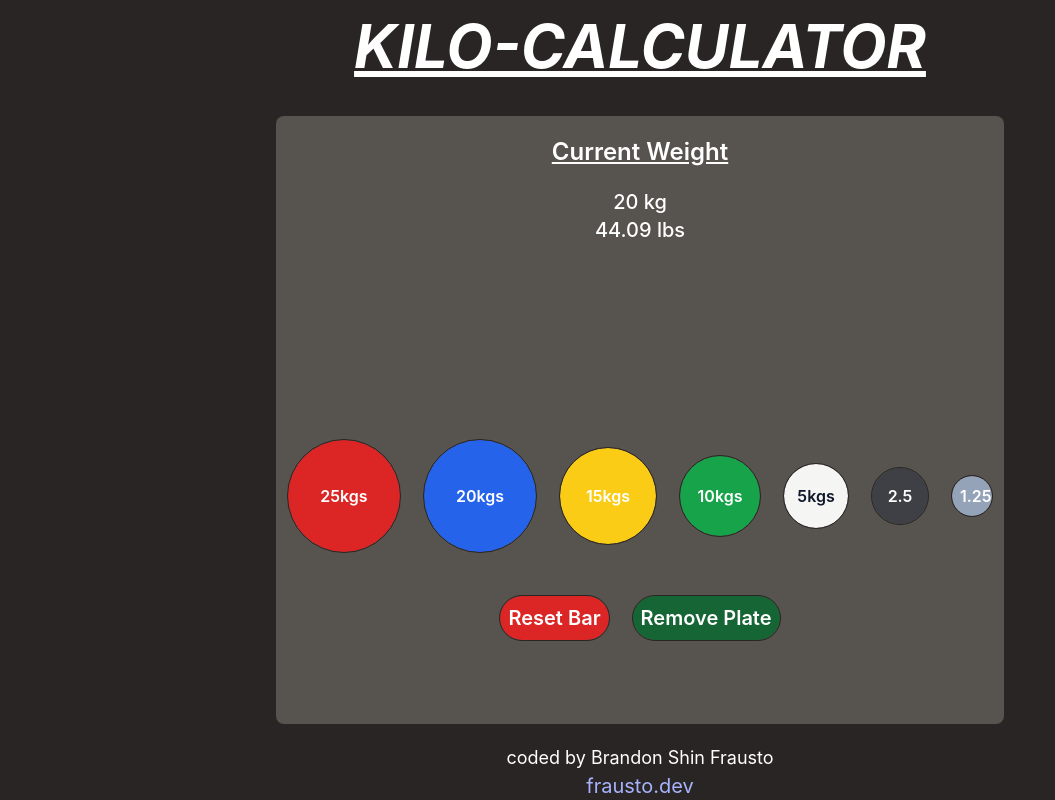
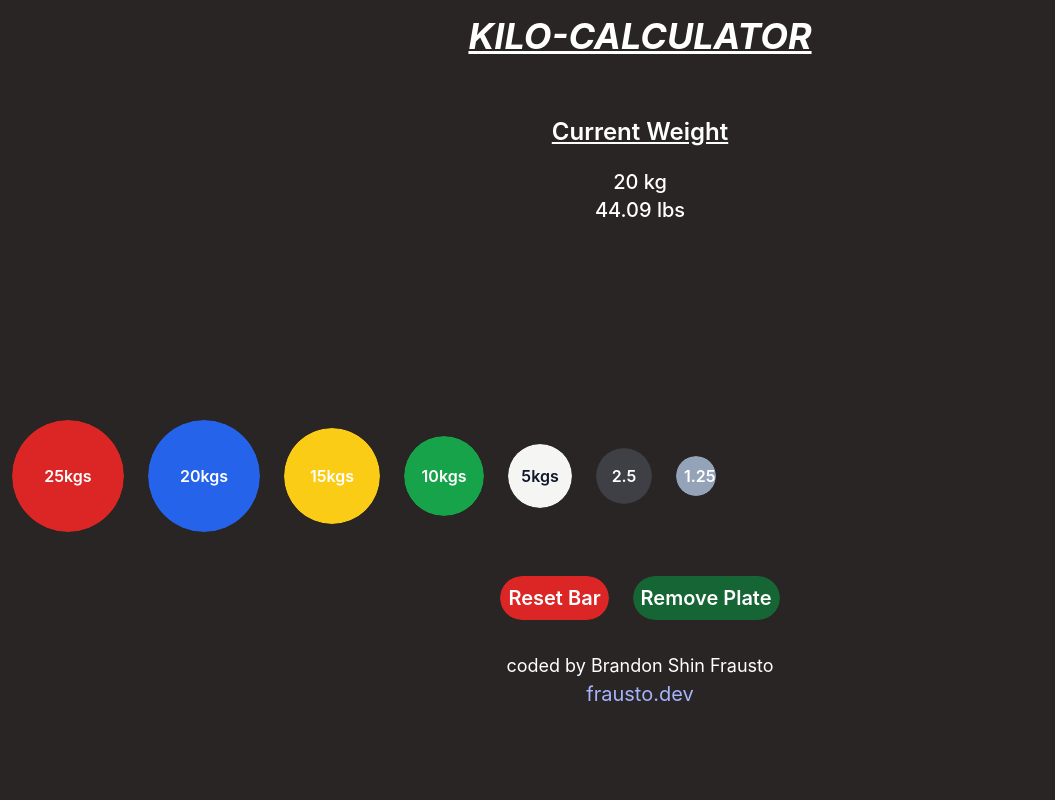
Before and after one commit to FraustoB/kilo-counter-deployment, a React (Create React App) app: page / in a window 1280 px wide. Shown: the whole page, without its empty margins (0-1055 px from the left). Built offline with nearby package versions, Linux system fonts and the light colour scheme.

Commit message:
adjusted CSS properties to better fit mobile devices

```diff
--- a/src/App.js
+++ b/src/App.js
@@ -3,11 +3,11 @@ import { BaseContainer } from "./components/baseContainer";
 
 function App() {
   return (
-    <div className="flex items-center justify-center flex-col bg-stone-800 text-white h-screen w-screen md:w-auto">
+    <div className="flex items-center flex-col bg-stone-800 text-white xs:h-screen w-screen md:w-auto">
       <h1 className="md:text-6xl text-4xl font-bold underline mt-4 mb-10 italic ">
         KILO-CALCULATOR
       </h1>
-      <div className="flex flex-col items-center bg-stone-600 rounded-lg h-4/6 md:h-full ">
+      <div className="flex flex-col items-center sm:bg-stone-600 rounded-lg xs:h-none md:h-4/6  ">
         <BaseContainer />
       </div>
       <p className="mt-5 text-lg">coded by Brandon Shin Frausto</p>
--- a/tailwind.config.js
+++ b/tailwind.config.js
@@ -1,6 +1,9 @@
 module.exports = {
   content: ["./src/**/*.{js,jsx,ts,tsx}"],
   theme: {
+    screens: {
+      xs: "200px",
+    },
     extend: {},
   },
   plugins: [require("tailwind-scrollbar")],
```
